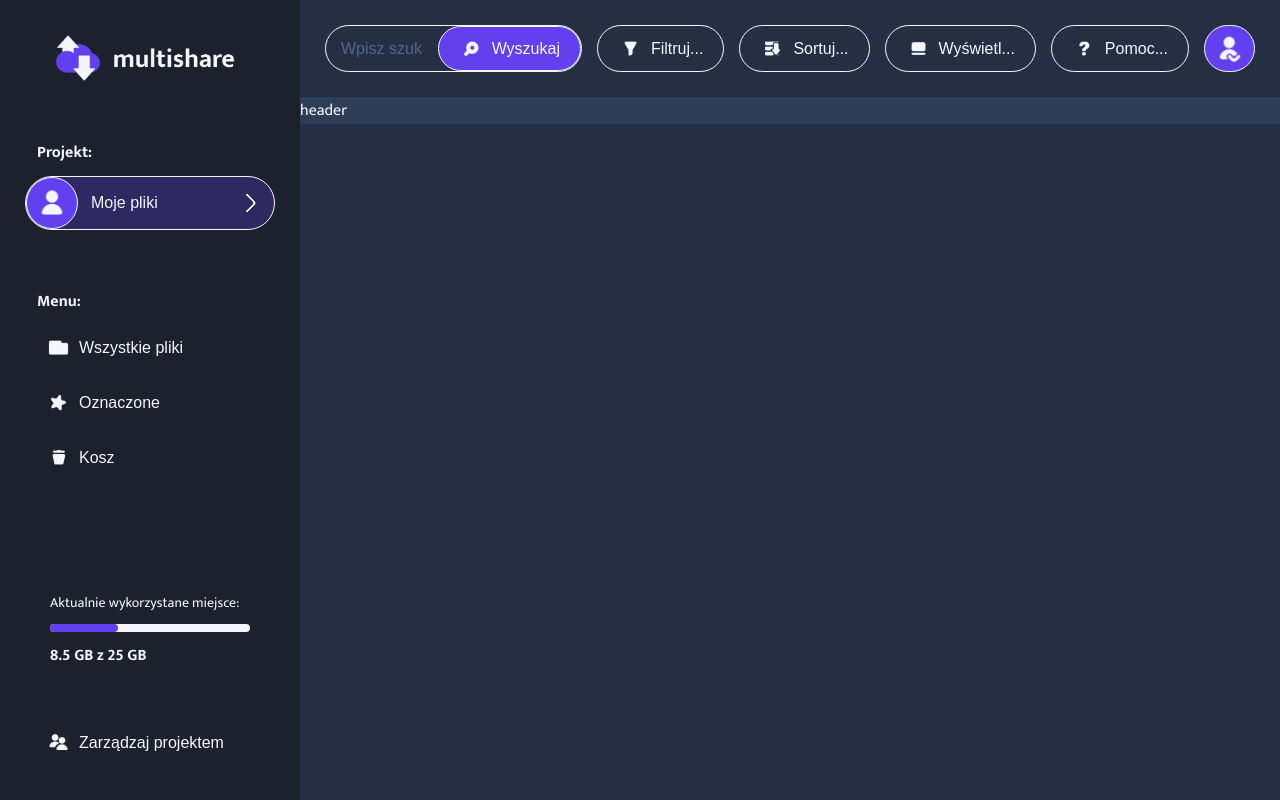
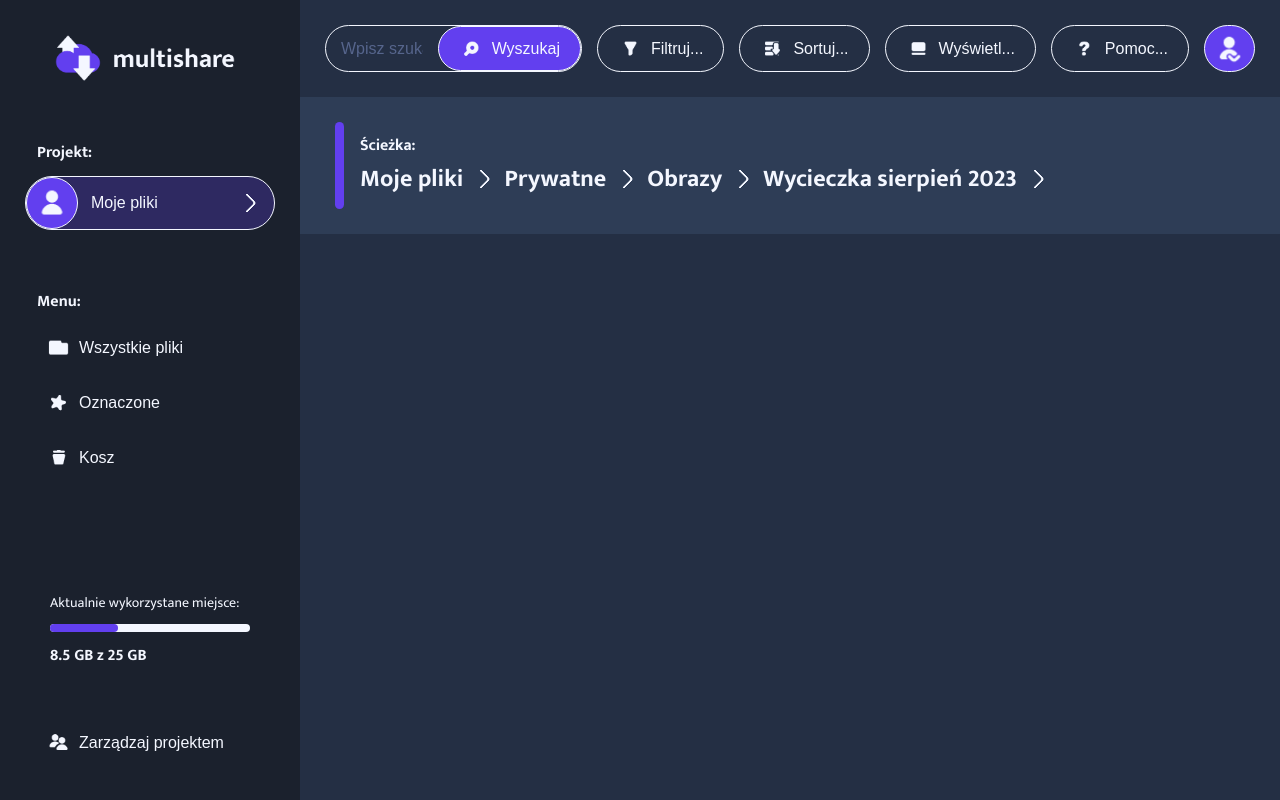
Before and after one commit to BarteXikora/file-explorer-app, a React (Create React App) app: page / in a window 1280 px wide. Built offline with nearby package versions, Linux system fonts and the light colour scheme.

Commit message:
Created path display in header component.

```diff
--- a/src/components/layout/header/Header.styles.tsx
+++ b/src/components/layout/header/Header.styles.tsx
@@ -2,6 +2,60 @@ import styled from 'styled-components'
 
 const StyledHeader = styled.header`
     background-color: ${(props) => props.theme.colors.gray};
+    padding: ${(props) => props.theme.margins.sectionBig};
+
+    .path-box {
+        padding: ${(props) => props.theme.margins.YSmall} 0;
+        padding-left: 25px;
+        position: relative;
+        font-weight: bold;
+
+        &::after {
+            position: absolute;
+            content: '';
+            width: 9px;
+            height: 100%;
+            background-color: ${(props) => props.theme.colors.primary};
+            top: 0;
+            left: 0;
+            border-radius: 1000px;
+        }
+
+        h1 {
+            margin: 0;
+            font-size: ${(props) => props.theme.fontSizes.title};
+            cursor: default;
+        }
+
+        a {
+            color: ${(props) => props.theme.colors.white};
+            text-decoration: none;
+            transition: ${(props) => props.theme.transition};
+
+            &:hover {
+                color: ${(props) => props.theme.colors.primaryLighter};
+            }
+        }
+
+        .arrow {
+            position: relative;
+            display: inline-block;
+            width: 30px;
+
+            &::after {
+                position: absolute;
+                content: '';
+                width: 12px;
+                height: 12px;
+                top: -14px;
+                left: 5px;
+                transform: rotateZ(45deg);
+                border-top: 2px solid ${(props) => props.theme.colors.white};
+                border-right: 2px solid ${(props) => props.theme.colors.white};
+                border-radius: 0 4px 0 0;
+            }
+        }
+    }
 `
 
 export default StyledHeader
--- a/src/components/layout/header/Header.tsx
+++ b/src/components/layout/header/Header.tsx
@@ -1,7 +1,24 @@
 import StyledHeader from './Header.styles'
 
+type __currentPathProps = string[]
+
+const __curentPath: __currentPathProps = ['Moje pliki', 'Prywatne', 'Obrazy', 'Wycieczka sierpień 2023']
+
 const Header = () => {
-    return <StyledHeader>header</StyledHeader>
+    return <StyledHeader>
+        <div className="path-box">
+            <span>Ścieżka:</span>
+
+            <h1>
+                {
+                    __curentPath.map((path, n) => {
+                        if (n + 1 === __curentPath.length) return <>{path} <span className='arrow' /></>
+                        return <><a href='#'>{path}</a> <span className='arrow' /> </>
+                    })
+                }
+            </h1>
+        </div>
+    </StyledHeader>
 }
 
 export default Header
```
